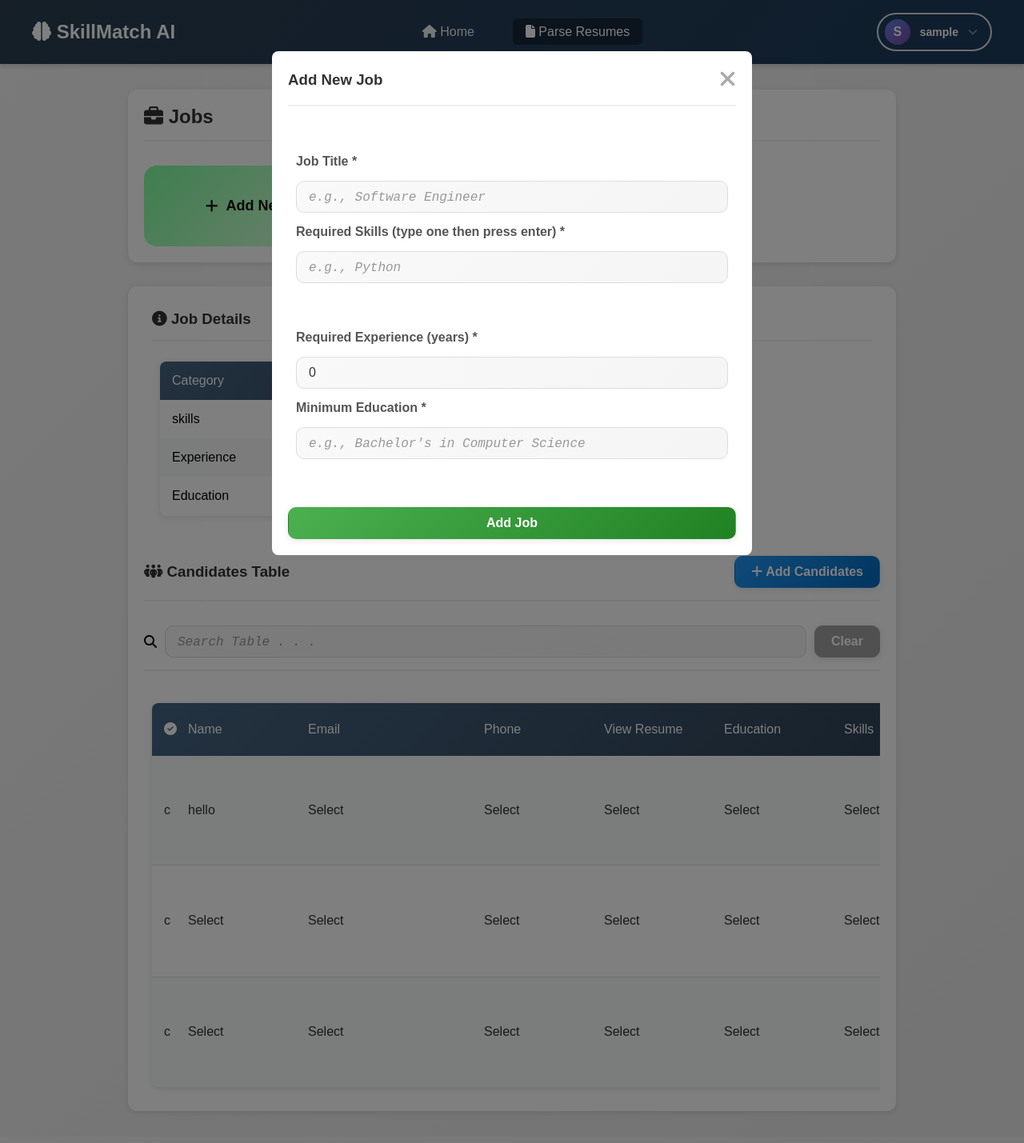
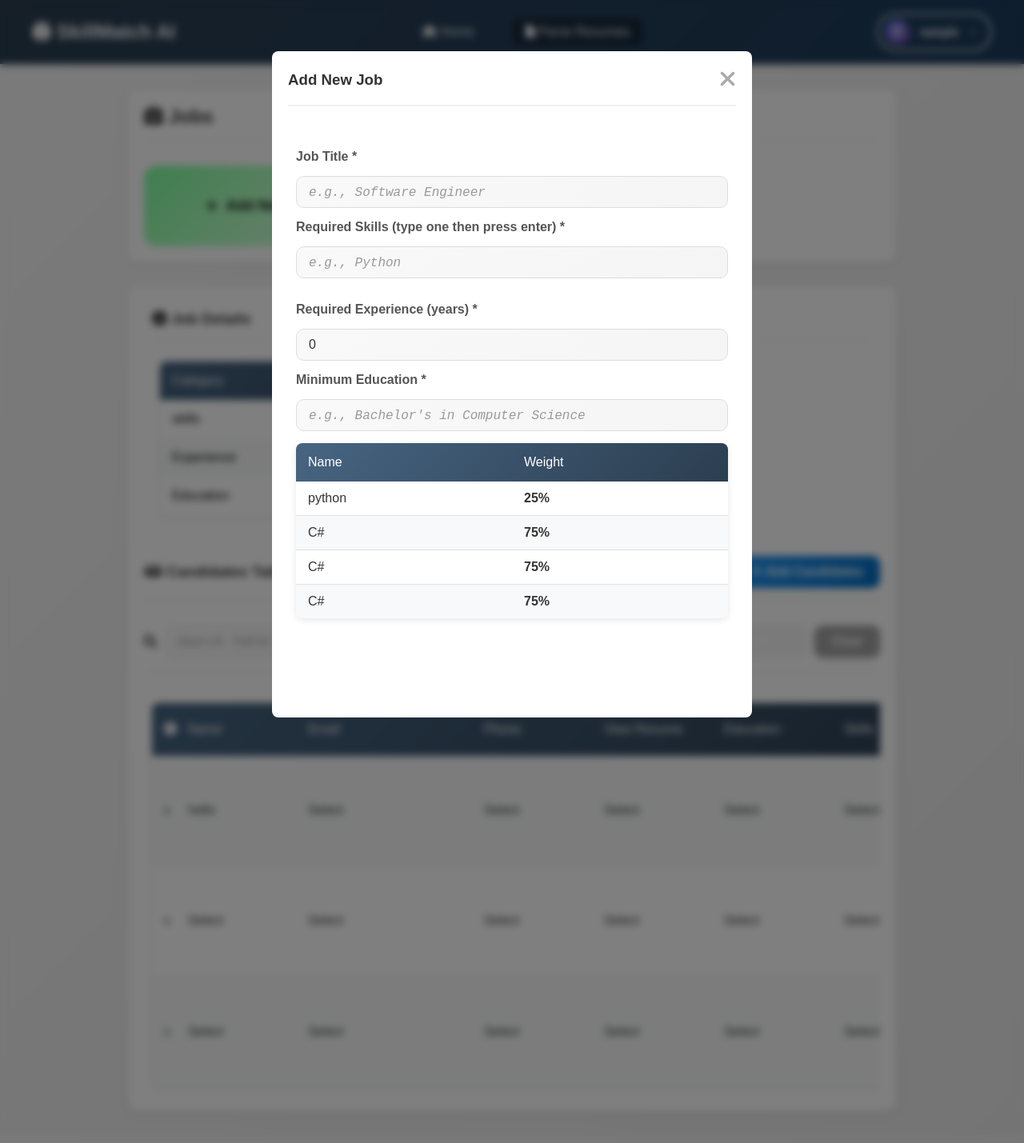
Before and after one commit to Kh4ht/SkillMatch-AI, a Flask app: page /parse_resumes/ in a window 1280 px wide, after a click on "Add New Job". Shown: the top 1429 px of the page at 80% size. Run offline with Flask 3, Linux system fonts and the light colour scheme; the visitor is signed in with stand-in values (Sample User, id 1); data that the repository does not hold is empty.

Commit message:
little changes

```diff
--- a/web/api/parse_resumes.py
+++ b/web/api/parse_resumes.py
@@ -50,15 +50,17 @@ def parse_resumes_page():
 def add_job_submit():
     job_title = request_form_get("job_title")
     required_skills = request_form_get("required_skills")
+    # required_skills_weight = request_form_get("required_skills_weight")
     min_education = request_form_get("min_edu")
     min_years_exp = request_form_get("min_years_exp")
 
     skill_name_weight: dict[str, int] = {}
 
     required_skills = required_skills.split(",")
+    # required_skills_weight = required_skills_weight.split(",")
 
-    for i in required_skills:
-        skill_name_weight[i.strip()] = 1
+    for name in required_skills:
+        skill_name_weight[name.strip()] = 1
 
     success, error_msg = User.add_job(
         user_id=current_user.id,
--- a/web/static/css/containers.css
+++ b/web/static/css/containers.css
@@ -43,6 +43,10 @@ div.grid-container {
     flex-direction: column;
     padding: 10px;
     gap: 15px;
+
+    height: auto;
+    flex: 1;
+    min-height: 0;
 }
 
 /* Stacks items horizontally */
--- a/web/static/css/windows.css
+++ b/web/static/css/windows.css
@@ -7,6 +7,7 @@ div.window {
     width: 100%;
     height: 100%;
     background-color: rgba(0, 0, 0, 0.5);
+    backdrop-filter: blur(5px);
 }
 
 .window-content {
@@ -17,5 +18,8 @@ div.window {
     width: 80%;
     max-width: 600px;
     max-height: 80%;
-    overflow-y: auto;
+    overflow-y: hidden;
+
+    display: flex;
+    flex-direction: column;
 }
--- a/web/templates/parse_resumes.html
+++ b/web/templates/parse_resumes.html
@@ -197,13 +197,6 @@
 
     .close:hover {
         color: #000;
-    }
-
-
-    .loading {
-        text-align: center;
-        padding: 40px;
-        color: #666;
     }
 </style>
 
@@ -410,15 +403,25 @@
     <div class="window-content">
 
         <!-- Add Job & Close Button -->
-        <div class="items-container" style="margin-bottom: 50px;">
+        <div class="items-container" style="margin-bottom: 10px;">
             <h3>Add New Job</h3>
             <span class="close" onclick="toggleWindow('addJob-window')">
                 <i class="fa-solid fa-xmark"></i>
             </span>
         </div>
 
+        <div style="min-height:14px; margin-bottom: 20px">
+            <p id="add-job-window-warning-msg" style="transform-origin: left center;
+                                                               font-size: 12px;
+                                                               color: red;
+                                                               font-weight: bold;
+                                                               ">
+
+            </p>
+        </div>
+
         <form id="addJobForm" action="{{ url_for('parse_resumes.add_job_submit') }}" method="post">
-            <div class="vertical-container" style="margin-bottom: 50px; overflow: hidden;">
+            <div class="vertical-container" style="margin-bottom: 50px; height: 650px">
 
                 <!-- Job Title -->
                 <label>Job Title *</label>
@@ -429,15 +432,6 @@
                 <label>Required Skills (type one then press enter) *</label>
                 <input type="text" id="skill-input" placeholder="e.g., Python">
                 <input type="hidden" name="required_skills" id="skills-hidden">
-                <div style="min-height:14px">
-                    <p id="warning" style="transform-origin: left center;
-                                                       font-size: 12px;
-                                                       color: red;
-                                                       font-weight: bold;
-                                                       ">
-
-                    </p>
-                </div>
 
                 <div id="skills-container"></div>
 
@@ -448,8 +442,37 @@
                 <!-- Required Education -->
                 <label>Minimum Education *</label>
                 <input type="text" name="min_edu" id="min_edu" placeholder="e.g., Bachelor's in Computer Science">
+
+                <table>
+                    <thead>
+                        <tr>
+                            <th>Name</th>
+                            <th>Weight</th>
+                        </tr>
+                    </thead>
+                    <tbody>
+                        <tr>
+                            <td>python</td>
+                            <td>25%</td>
+                        </tr>
+                        <tr>
+                            <td>C#</td>
+                            <td>75%</td>
+                        </tr>
+                        <tr>
+                            <td>C#</td>
+                            <td>75%</td>
+                        </tr>
+                        <tr>
+                            <td>C#</td>
+                            <td>75%</td>
+                        </tr>
+                    </tbody>
+                </table>
+
+
+                <button class="btn btn-green" type="submit" style="width: 100%; margin-top: 50px;">Add Job</button>
             </div>
-            <button class="btn btn-green" type="submit" style="width: 100%;">Add Job</button>
         </form>
 
     </div>
@@ -461,5 +484,6 @@
 {% block script %}
 
 <script src="{{ url_for('static', filename='js/parse_resumes.js') }}"></script>
+<script src="{{ url_for('static', filename='js/new_job.js') }}"></script>
 
 {% endblock script %}
```
Also changed, not shown: web/static/js/new_job.js (added, +141 -0 lines), web/static/js/parse_resumes.js (+5 -133 lines).
